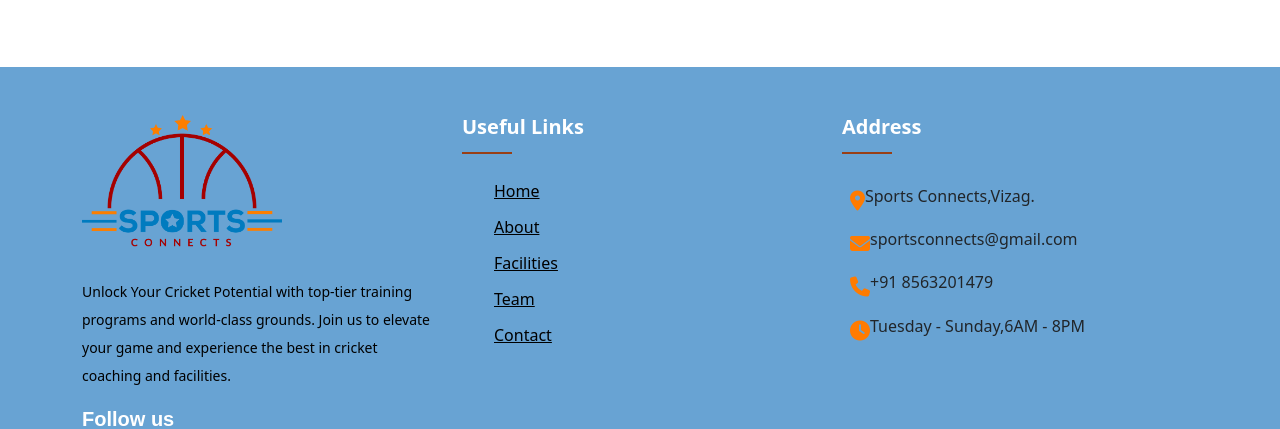
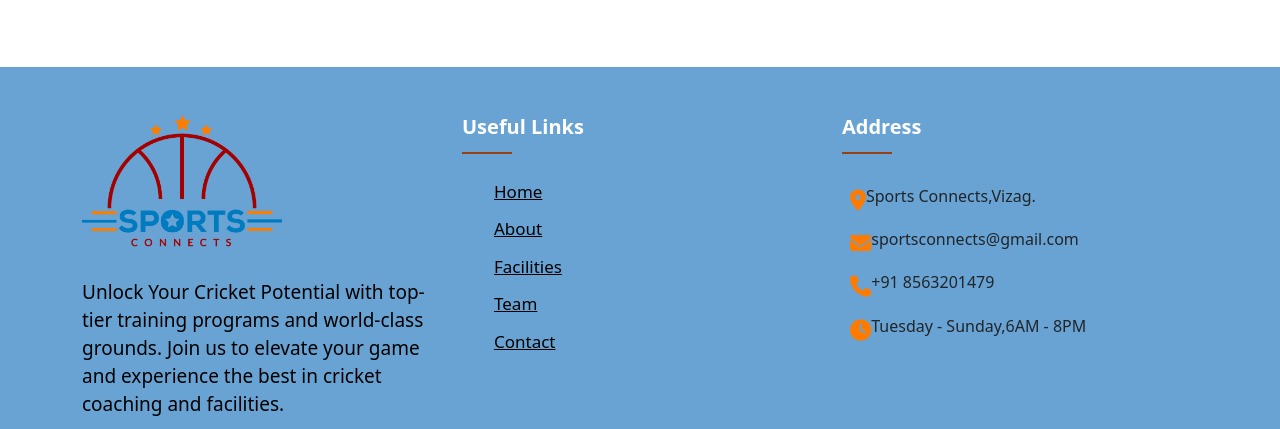
Before and after one commit to jayadeepvempali/sportsconnects, a plain HTML site: page index.html in a window 1280 px wide. Shown: the part 1728-2157 px from the top of the page. Drawn offline with nearby package versions, Linux system fonts and the light colour scheme.

Commit message:
Update index.html

```diff
--- a/index.html
+++ b/index.html
@@ -5,8 +5,9 @@
   <meta http-equiv='X-UA-Compatible' content='IE=edge'>
   <title>Sports Connects</title>
   <meta name='viewport' content='width=device-width, initial-scale=1'>
-
+<!--   css links -->
   <link rel="stylesheet" href="css/main.css">
+  <link rel="stylesheet" href="css/footer.css">
 
   <!-- favicon -->
   <link rel="icon" type="image/x-icon" href="./images/Sports Connects.png">
```
